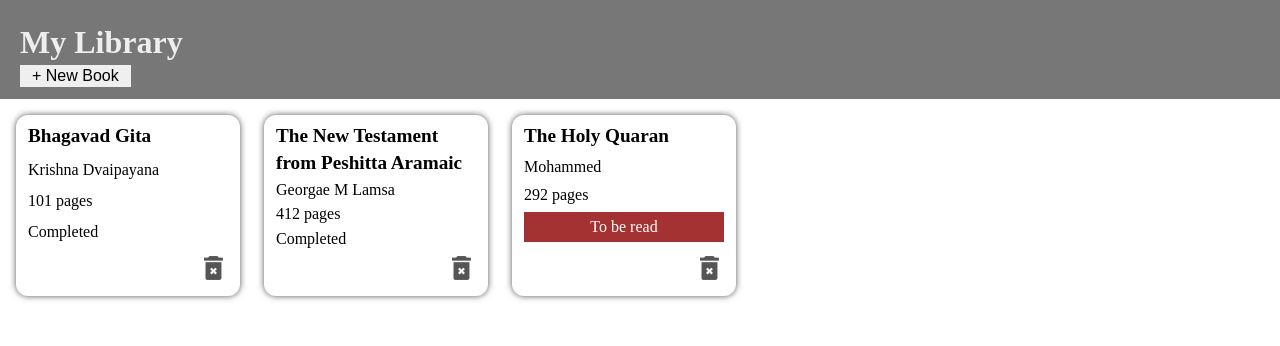
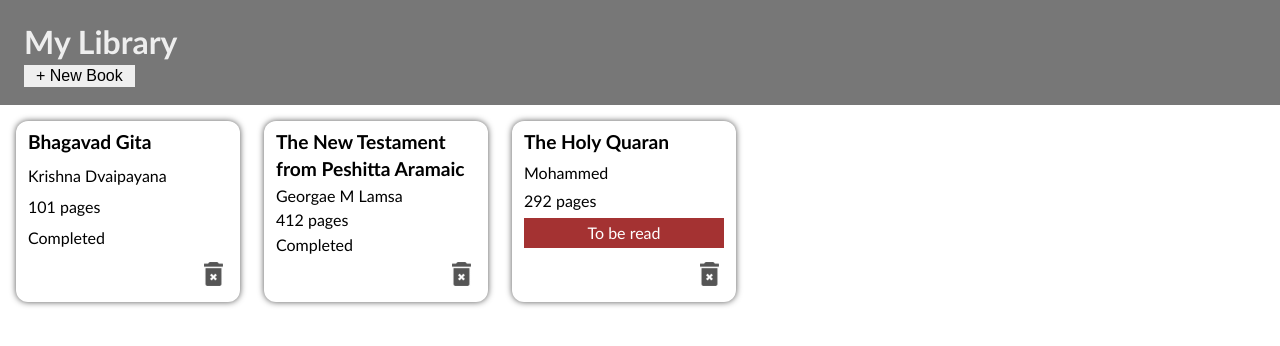
Before and after one commit to maxikaye/library, a plain HTML site: page index.html in a window 1280 px wide. Drawn offline with Linux system fonts and the light colour scheme.

Commit message:
Set site-wide font

```diff
--- a/main.css
+++ b/main.css
@@ -1,3 +1,7 @@
+body {
+    font-family: 'Gill Sans', 'Gill Sans MT', Calibri, 'Trebuchet MS', sans-serif;
+}
+
 h1 {
     font-size: 2rem;
 }
@@ -11,7 +15,7 @@ h2 {
 }
 
 header {
-    padding: 20px 0 12px 20px;
+    padding: 20px 0 18px 24px;
     background-color: #777;
     color: #eee;
 }
--- a/main.js
+++ b/main.js
@@ -75,7 +75,6 @@ Book.prototype.displayBook = function() {
 
 function addBookToLibrary(e) {
   e.preventDefault();
-  // VALIDATE FIELDS are not empty
   let newBook = new Book(
     inputBookTitle.value,
     inputBookAuthor.value,
```
